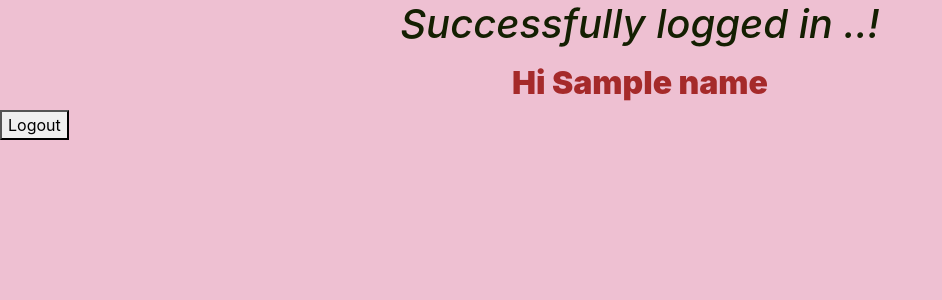
After one commit to priyanka24798/WebDevop_2019501124, a Flask app: template project1/templates/user.html in a window 1280 px wide. The commit adds this page. Shown: the top 300 px of the page, without its empty margins (0-942 px from the left). Run offline with Flask 2, Linux system fonts and the light colour scheme; the template is opened without the code that fills it: most values are stand-ins (such as "Sample title", 1, 10 or a date in 2020); some libraries are stand-ins or nearby versions.

Commit message:
login and logout

```diff
--- a/project1/application.py
+++ b/project1/application.py
@@ -54,3 +54,22 @@ def register():
         except Exception:
             return render_template("error.html")
     return render_template("registration.html")
+
+@app.route("/admin")
+def users():
+    r = database.query.all()
+    return render_template("admin.html",register= r)
+
+
+@app.route("/auth",methods = ["GET","POST"])
+def authenticate():
+    database.query.all()
+    name = request.form.get("username")
+    email = request.form.get("email-id")
+    log = database(name =  name ,email = email)
+    try:
+        Member = db.session.query(database).filter(database.email == email).all()
+        print(Member[0].name)
+        return render_template("user.html",f= name,email = email)
+    except Exception:
+        return render_template("error.html")
--- /dev/null
+++ b/project1/templates/user.html
@@ -0,0 +1,37 @@
+<!DOCTYPE html>
+<html lang="en">
+<head>
+    <meta charset="UTF-8">
+    <meta name="viewport" content="width=device-width, initial-scale=1.0">
+    <title>WELCOME</title>
+    <link rel="stylesheet" href="https://stackpath.bootstrapcdn.com/bootstrap/4.4.1/css/bootstrap.min.css"
+    integrity="sha384-Vkoo8x4CGsO3+Hhxv8T/Q5PaXtkKtu6ug5TOeNV6gBiFeWPGFN9MuhOf23Q9Ifjh" crossorigin="anonymous">
+    <style>
+        body{
+            background-color: rgb(238, 192, 210);
+        }
+        h1{
+            text-align: center;
+            color: rgb(20, 31, 2);
+            font-style: italic;
+        }
+        h2{
+            color: brown;
+            font-size: xx-large;
+            text-align: center;
+            font-weight: 900;
+
+
+        }
+    </style>
+</head>
+<body>
+    <h1> Successfully logged in ..!</h1>
+    <p></p>
+    <h2> Hi {{name}}</h2>
+    <form action="/registration" class="inline">
+        <button class="float-center submit-button" >Logout</button>
+    </form>
+
+</body>
+</html>
```
Also changed, not shown: project1/templates/admin.html (added, +38 -0 lines), project1/templates/registration.html (+5 -19 lines), 1 other file.
